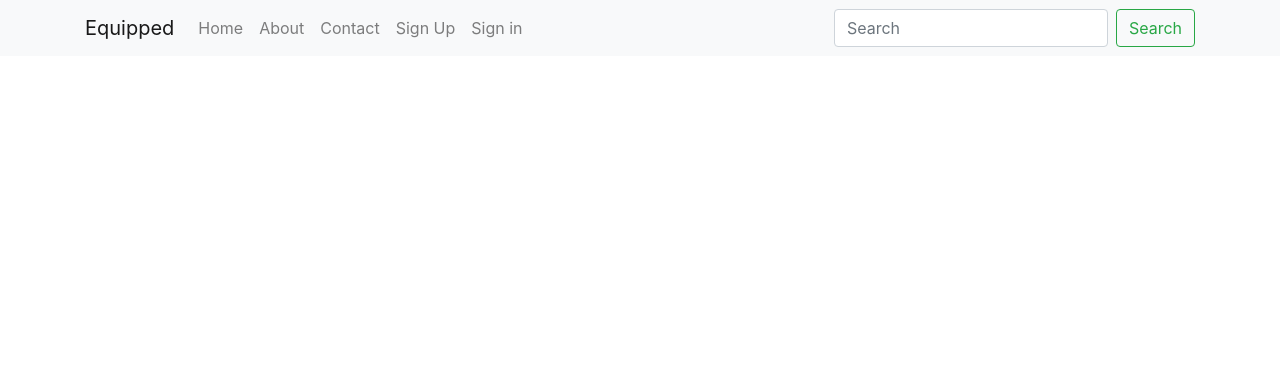
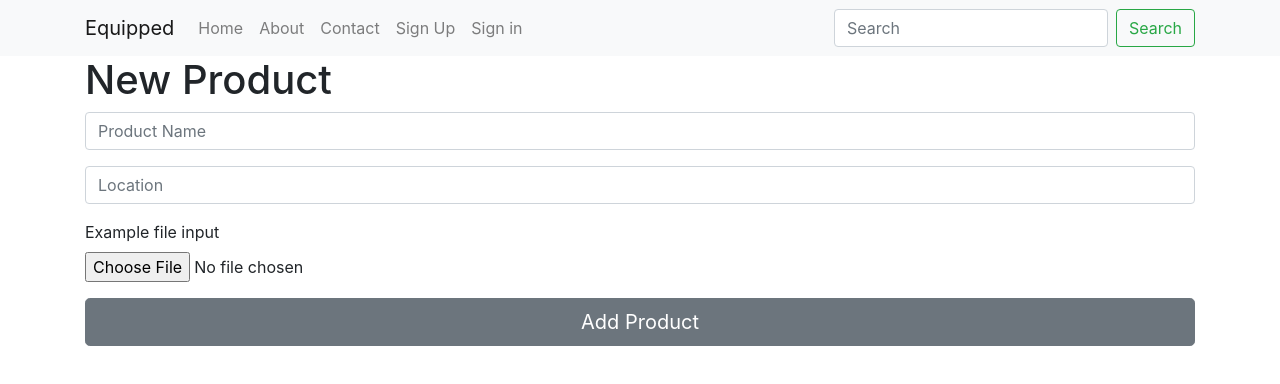
Before and after one commit to aidenwaring/equipped-frontend, a React (Create React App) app: page /products/new in a window 1280 px wide. Shown: the top 384 px of the page. Built offline with nearby package versions, Linux system fonts and the light colour scheme.

Commit message:
for deployment

```diff
--- a/src/App.jsx
+++ b/src/App.jsx
@@ -8,6 +8,9 @@ import About from './components/About'
 import Contact from './components/Contact'
 import SendQuote from './components/quotes/sendQuote'
 import receiveQuote from './components/quotes/receiveQuote'
+import yourQuotes from './components/quotes/yourQuotes'
+import newProduct from './components/products/newProduct'
+import myProducts from "./components/products/myProducts"
 import './App.css'
 
 
@@ -23,6 +26,9 @@ const App = () => {
         <Route exact path='/signin' component={SignIn} />
         <Route exact path='/sendquote' component={SendQuote} />
         <Route exact path='/receivequote' component={receiveQuote} />
+        <Route exact path='/yourquotes' component={yourQuotes} />
+        <Route exact path='/products/new' component={newProduct} />
+        <Route exact path='/products/myproducts' components={myProducts} />
       </BrowserRouter>
     </div>
   )
--- /dev/null
+++ b/src/components/products/myProducts.jsx
@@ -0,0 +1,9 @@
+import React from 'react'
+
+export default function myProducts() {
+    return (
+        <div>
+            <h1>hello</h1>
+        </div>
+    )
+}
--- /dev/null
+++ b/src/components/products/newProduct.jsx
@@ -0,0 +1,31 @@
+import React from "react";
+import { Container, Form, Button } from "react-bootstrap";
+
+export default function newProduct() {
+  return (
+    <div>
+      <Container>
+        <h1>New Product</h1>
+        <Form>
+          <Form.Group>
+            <Form.Control type="text" placeholder="Product Name" />
+          </Form.Group>
+          <Form.Group>
+            <Form.Control type="text" placeholder="Location" />
+          </Form.Group>
+          <Form.Group>
+            <Form.File
+              id="exampleFormControlFile1"
+              label="Example file input"
+            />
+          </Form.Group>
+
+          <Button variant="secondary" size="lg" block>
+            {" "}
+            Add Product
+          </Button>
+        </Form>
+      </Container>
+    </div>
+  );
+}
--- /dev/null
+++ b/src/components/quotes/yourQuotes.jsx
@@ -0,0 +1,33 @@
+import React from "react";
+import { Container, Row, Col, Button, ListGroup } from "react-bootstrap";
+
+export default function yourQuotes() {
+  let quote = [
+    { price: "200", lender: "tom" },
+    { price: "300", lender: "tim" },
+    { price: "400", lender: "Alex" },
+  ];
+  let quoteList = quote.map((quote) => {
+    return (
+      <ListGroup>
+        <ListGroup.Item>
+          <Row>
+            <Col>{quote.price}</Col>
+            <Col>{quote.lender}</Col>
+            <Col>
+              <Button>Dark</Button>
+            </Col>
+          </Row>
+        </ListGroup.Item>
+      </ListGroup>
+    );
+  });
+  return (
+    <div>
+      <Container className="text-align-center">
+        <h1>Your Quotes</h1>
+        {quoteList}
+      </Container>
+    </div>
+  );
+}
```
Also changed, not shown: 1 other file (tests, documents, lock files or other folders).
